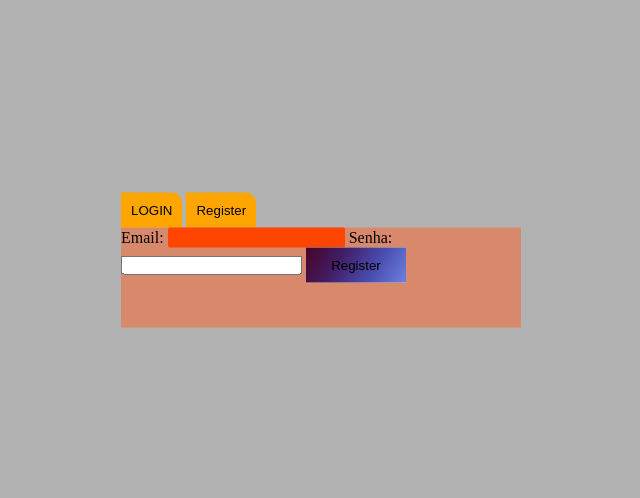
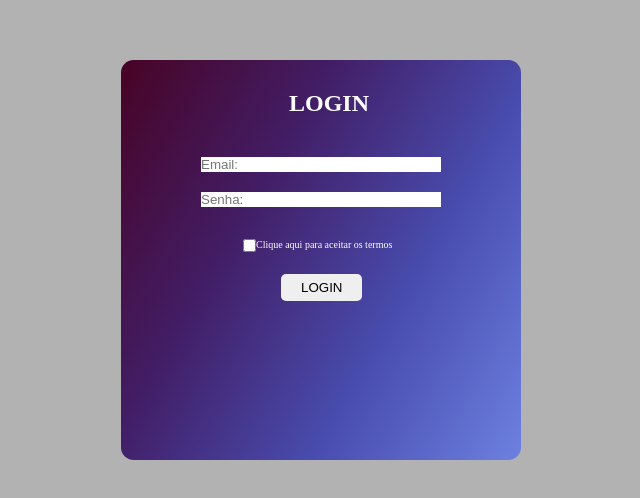
Before and after one commit to DreamEater360/SEGREDO, a plain HTML site: page index.html in a window 1280 px wide. Shown: the part 140-638 px from the top of the page, without its empty margins (319-959 px from the left). Drawn offline with Linux system fonts and the light colour scheme.

Commit message:
so login

```diff
--- a/index.html
+++ b/index.html
@@ -10,22 +10,25 @@
 <body>
 
     <main>
-        <nav id="mudar">
+        <!-- <nav id="mudar">
             <button onclick="" class="deCima1">LOGIN</button>
             <button onclick="" class="deCima2">Register</button>
-        </nav>
+        </nav> -->
         <section id="login">
-            <label class="email">Email: <input type="text"></label>
-            <label class="senha">Senha: <input type="password"></label>
+            <h1 id="tittle">LOGIN</h1>
+            <input type="text" placeholder="Email:"  class="email">
+            <input type="password" placeholder="Senha:" class="senha">
 
-            <button onclick="">LOGIN</button>
+            <label id="checkBox"><input type="checkbox">Clique aqui para aceitar os termos</label>
+
+            <button onclick="" id="login_button">LOGIN</button>
         </section>
-        <section id="register">
+        <!-- <section id="register">
             <label class="email">Email: <input type="text" id="email"></label>
             <label class="senha">Senha: <input type="password" id="senha"></label>
 
-            <button onclick="" id="login_buton">Register</button>
-        </section>
+            <button onclick="" id="register_button">REGISTER</button>
+        </section> -->
     </main>
 
     <script src="script.js"></script>
--- a/styles.css
+++ b/styles.css
@@ -13,73 +13,57 @@ html {
     background-color: rgba(0, 0, 0, 0.301);
 }
 
-#mudar{
-    border: none;
+#tittle {
+    margin-top: 30px;
+    color: white;
+    margin-left: 42%;
+    margin-bottom: 40px;
+
 }
 
-.deCima1 {
-    border: none;
-    background-color: orange;
-    padding: 10px;
-    border-radius: 0px 10px 0px 0px;
-}
-
-.deCima2 {
-    border: none;
-    background-color: orange;
-    padding: 10px;
-    border-radius: 0px 10px 0px 0px;
-}
-
-.deCima1:hover {
-    background-color: white;
-}
-
-.deCima2:hover {
-    background-color: white;
-}
-
-main {
+#login {
+    border-radius: 12.5px;
     position: absolute;
     top: 50%;
     left: 50%;
     transform: translate(-50%, -50%);
-
+    background-image: linear-gradient(120deg, var(--cor_degra));
+    width: clamp(200px, 50%, 400px);
+    height: clamp(300px, 50%, 400px);
+    color: white;
+    text-align: justify;
 }
 
-section {
-    background-color: rgba(247, 104, 52, 0.548);
-    width: 400px;
-    min-height:100px ;
-    margin: 10pxa;
+#checkBox {
+    display: flex;
+    margin-left: 30%;
+    font-size: 10px;
+    padding: 2px
 }
 
-section#login {
-    position: absolute;
-    top: 50%;
-    left: 50%;
-    transform: translate(-50%, -50%);
-    opacity: 0;
-
+.email {
+    display: block;
+    margin-left: 20%;
+    margin-bottom: 20px;
+    border: none;
+    width: 60%;
 }
 
-section#register {
-    opacity: 1;
+.senha {
+    display: block;
+    margin-left: 20%;
+    margin-bottom: 30px;
+    border: none;
+    width: 60%;
 }
 
-#email {
+#login_button {
+    display: flex;
+    position: relative;
+    margin-bottom: 30px;
+    margin-top: 20px;
+    margin-left: 40%;
+    padding: 6px 20px;
+    border-radius: 5px;
     border: none;
-    min-height: 20px;
-    border-radius: 2px;
-    background-color: orangered;
-
 }
-
-#login_buton {
-    border: none;
-    background-image: linear-gradient(120deg , var(--cor_degra));
-
-    min-width: 100px;
-    padding: 10px;
-
-}
```
